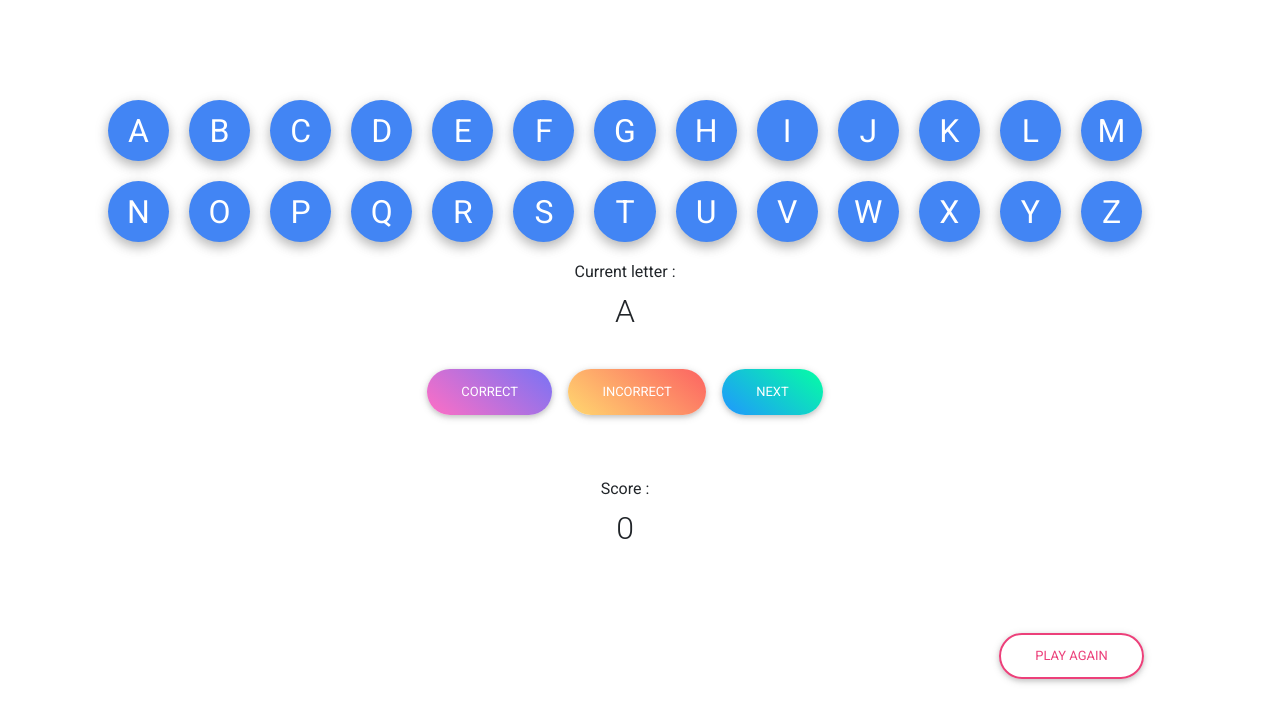
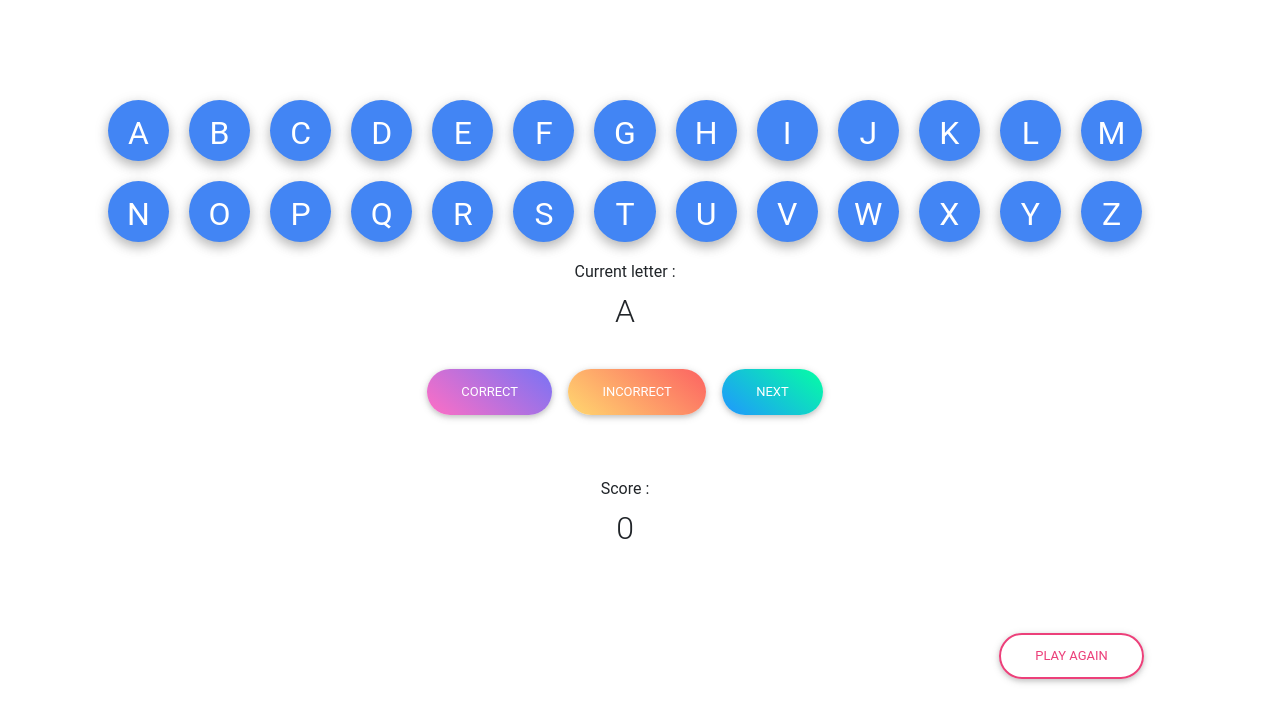
Before and after one commit to leoplacencia/ProyectoLily, a Django app: page / in a window 1280 px wide. Shown: the top 723 px of the page. Run offline with Django 3.2, Linux system fonts and the light colour scheme; data comes from the database, SQL or seed files in the repository; some libraries are stand-ins or nearby versions; some web fonts are replaced.

Commit message:
fix font

```diff
--- a/pasapalabra/letras/static/letras/css/style.css
+++ b/pasapalabra/letras/static/letras/css/style.css
@@ -9,13 +9,15 @@
     text-align: center;
     font: 32px 'Roboto', sans-serif;
     -webkit-box-shadow: 7px 7px 5px 0px rgba(50, 50, 50, 0.75);
-	-moz-box-shadow:    7px 7px 5px 0px rgba(50, 50, 50, 0.75);
-	box-shadow:   7px 7px 5px 0px rgba(50, 50, 50, 0.75);
+    -moz-box-shadow: 7px 7px 5px 0px rgba(50, 50, 50, 0.75);
+    box-shadow: 7px 7px 5px 0px rgba(50, 50, 50, 0.75);
 }
-  .letra{
+
+.letra {
+    padding-top: 4px;
     font: 32px 'Roboto', sans-serif;
+}
 
-  }
-  .ttt{
+.ttt {
     margin-top: 90px;
 }
--- a/pasapalabra/letras/templates/letras/base.html
+++ b/pasapalabra/letras/templates/letras/base.html
@@ -8,16 +8,14 @@
     <title>Pasapalabra</title>
     {% load static %}
     <link rel="stylesheet" href="{% static 'letras/css/bootstrap.min.css' %}">
-    <link rel="stylesheet" href="{% static 'letras/css/mdb.css' %}">
-
-
-    <link href="https://fonts.googleapis.com/css?family=Roboto" rel="stylesheet">
+    <link rel="stylesheet" href="{% static 'letras/css/mdb.css' %}"> {% comment %}
+    <link href="https://fonts.googleapis.com/css?family=Roboto" rel="stylesheet"> {% endcomment %}
+    <link href="{% static 'letras/font/roboto.ttf' %}" rel="stylesheet">
     <link rel="stylesheet" href="{% static 'letras/css/style.css' %}">
 
     <script src="{% static 'letras/js/jquery-3.3.1.min.js'%}"></script>
 
-        {% block style%}
-        {% endblock %}
+    {% block style%} {% endblock %}
 
 </head>
 
```
Also changed, not shown: pasapalabra/letras/static/letras/font/Roboto.ttf (added), 1 other file. Lines whose indentation alone changed are shown as unchanged.
